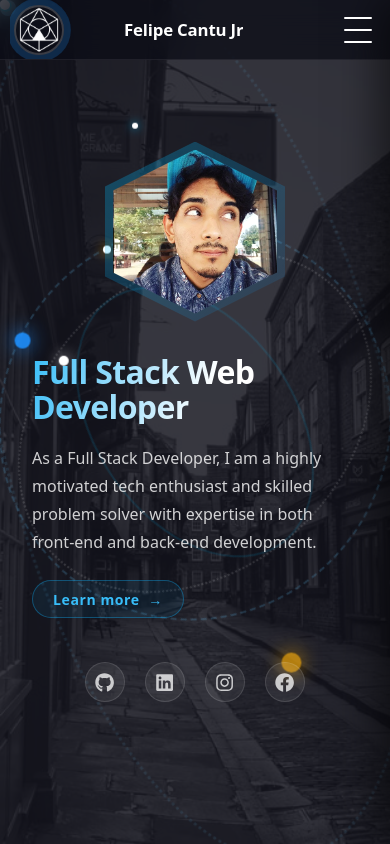
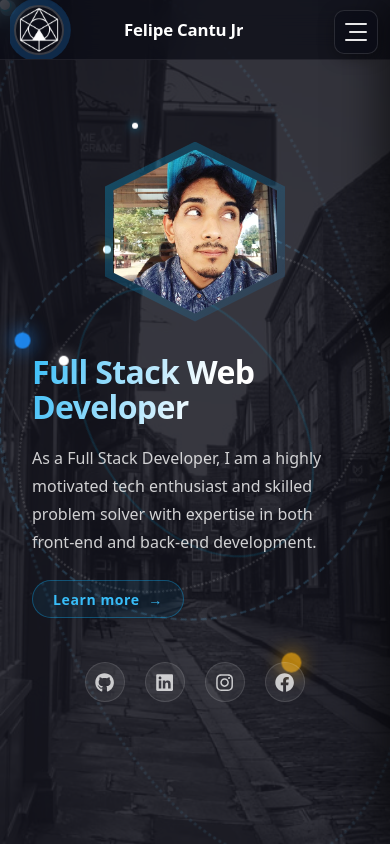
Before and after one commit to FelipeCantu/FelipePortfolio, a React (Create React App) app: page / in a window 390 px wide. Built offline with nearby package versions, Linux system fonts and the light colour scheme.

Commit message:
mobile responsive for project page

```diff
--- a/src/App.js
+++ b/src/App.js
@@ -268,47 +268,65 @@ const HamburgerButton = styled.button`
     justify-content: space-between;
     align-items: center;
     position: fixed;
-    top: 14px;
-    right: 16px;
-    width: 2rem;
-    height: 2rem;
-    padding: 3px 0;
-    background: none;
-    border: none;
+    top: 10px;
+    right: 12px;
+    width: 44px;
+    height: 44px;
+    padding: 12px 10px;
+    background: rgba(10, 12, 22, 0.65);
+    backdrop-filter: blur(14px);
+    -webkit-backdrop-filter: blur(14px);
+    border: 1.5px solid rgba(255, 255, 255, 0.12);
+    border-radius: 10px;
     cursor: pointer;
     z-index: 1400;
+    box-shadow: 0 4px 16px rgba(0, 0, 0, 0.35);
+    transition:
+      background 0.22s ease,
+      border-color 0.22s ease,
+      box-shadow 0.22s ease;
+
+    &:hover {
+      background: rgba(14, 165, 233, 0.15);
+      border-color: rgba(14, 165, 233, 0.45);
+      box-shadow: 0 4px 20px rgba(14, 165, 233, 0.18);
+    }
   }
 
   span {
     display: block;
-    width: 1.75rem;
+    width: 1.5rem;
     height: 2px;
-    background: #ffffff;
+    background: rgba(255, 255, 255, 0.9);
     border-radius: 4px;
     transform-origin: center center;
     transition:
       transform 0.3s cubic-bezier(0.4, 0, 0.2, 1),
-      opacity   0.3s cubic-bezier(0.4, 0, 0.2, 1);
+      opacity   0.3s cubic-bezier(0.4, 0, 0.2, 1),
+      width     0.3s cubic-bezier(0.4, 0, 0.2, 1);
+
+    /* Shorter middle bar for a subtle staggered look */
+    &:nth-child(2) {
+      width: ${({ $open }) => ($open ? '1.5rem' : '1.1rem')};
+      align-self: flex-end;
+      opacity: ${({ $open }) => ($open ? 0 : 1)};
+    }
 
     &:nth-child(1) {
       transform: ${({ $open }) =>
-        $open ? 'translateY(12px) rotate(45deg)' : 'none'};
-    }
-
-    &:nth-child(2) {
-      opacity: ${({ $open }) => ($open ? 0 : 1)};
+        $open ? 'translateY(9px) rotate(45deg)' : 'none'};
     }
 
     &:nth-child(3) {
       transform: ${({ $open }) =>
-        $open ? 'translateY(-12px) rotate(-45deg)' : 'none'};
+        $open ? 'translateY(-9px) rotate(-45deg)' : 'none'};
     }
   }
 
   &:focus-visible {
-    outline: 2px solid rgba(255, 255, 255, 0.7);
-    outline-offset: 4px;
-    border-radius: 4px;
+    outline: 2px solid rgba(14, 165, 233, 0.7);
+    outline-offset: 3px;
+    border-radius: 10px;
   }
 `;
 
--- a/src/components/Navbar/Sidebar.jsx
+++ b/src/components/Navbar/Sidebar.jsx
@@ -19,11 +19,12 @@ const Sidebar = ({ open, onClose }) => {
   return (
     <nav>
       <Ul id="mobile-sidebar" open={open}>
-        {/*
-         * No close button here — the hamburger in App.js (z-index: 1400)
-         * animates to an X when the sidebar is open and serves as the
-         * single authoritative toggle control.
-         */}
+        <DrawerHeader>
+          <DrawerLogoWrap>
+            <img src="images/mainwlogo.png" alt="FC Logo" />
+          </DrawerLogoWrap>
+          <DrawerName>Felipe Cantu Jr</DrawerName>
+        </DrawerHeader>
         <li><StyledLink to="/Home">Home</StyledLink></li>
         <li><StyledLink to="/Blog">Blogs</StyledLink></li>
         <li><StyledLink to="/Portfolio">Portfolio</StyledLink></li>
@@ -117,6 +118,41 @@ const Ul = styled.ul`
   }
 `;
 
+/* ── Drawer branding header (mobile only) ── */
+const DrawerHeader = styled.div`
+  display: none;
+
+  @media (max-width: 768px) {
+    display: flex;
+    align-items: center;
+    gap: 0.75rem;
+    padding: 0 1.5rem 1.25rem;
+    margin-bottom: 0.5rem;
+    border-bottom: 1px solid rgba(255, 255, 255, 0.07);
+    width: 100%;
+  }
+`;
+
+const DrawerLogoWrap = styled.span`
+  flex-shrink: 0;
+  display: flex;
+  align-items: center;
+
+  img {
+    width: 36px;
+    height: 36px;
+    object-fit: contain;
+  }
+`;
+
+const DrawerName = styled.span`
+  font-family: var(--font-display, 'Syne', system-ui, sans-serif);
+  font-size: 0.88rem;
+  font-weight: 700;
+  color: rgba(255, 255, 255, 0.75);
+  letter-spacing: -0.01em;
+`;
+
 const StyledLink = styled(Link)`
   /*
    * DM Sans for nav links — pairs well with Syne headings,
@@ -139,11 +175,14 @@ const StyledLink = styled(Link)`
     width: 100%;
     padding: 1rem 1.5rem;
     font-size: 1.05rem;
-    color: rgba(255, 255, 255, 0.85);
+    color: rgba(255, 255, 255, 0.75);
+    border-left: 2px solid transparent;
+    transition: color 0.2s ease, background 0.2s ease, border-color 0.2s ease;
 
     &:hover {
-      color: var(--color-accent, #0ea5e9);
+      color: white;
       background: rgba(14, 165, 233, 0.07);
+      border-left-color: rgba(14, 165, 233, 0.7);
     }
   }
 `;
--- a/src/components/Project.jsx
+++ b/src/components/Project.jsx
@@ -603,7 +603,7 @@ const PerspectiveStage = styled.div`
   }
 
   @media (max-width: 600px) {
-    height: calc(88vw * 9 / 16);
+    height: calc(88vw * 3 / 4);
   }
 `;
 
@@ -637,9 +637,9 @@ const AnimatedCard = styled(motion.div)`
 
   @media (max-width: 600px) {
     width: 88vw;
-    height: calc(88vw * 9 / 16);
+    height: calc(88vw * 3 / 4);
     margin-left: -44vw;
-    margin-top: calc(-88vw * 9 / 32);
+    margin-top: calc(-88vw * 3 / 8);
   }
 
   will-change: transform, opacity, filter;
@@ -734,7 +734,8 @@ const SlidePanel = styled.div`
 
   @media (max-width: 600px) {
     transform: translateY(0);
-    padding: 1.5rem 1rem 1rem;
+    padding: 1.75rem 1rem 0.75rem;
+    gap: 0.3rem;
   }
 `;
 
@@ -785,6 +786,8 @@ const DescriptionText = styled.p`
 
   @media (max-width: 600px) {
     display: -webkit-box;
+    -webkit-line-clamp: 1;
+    font-size: 0.75rem;
   }
 `;
 
@@ -817,6 +820,10 @@ const TagRow = styled.div`
 
   @media (max-width: 768px) {
     max-height: 2rem;
+  }
+
+  @media (max-width: 600px) {
+    display: none;
   }
 `;
 
```
